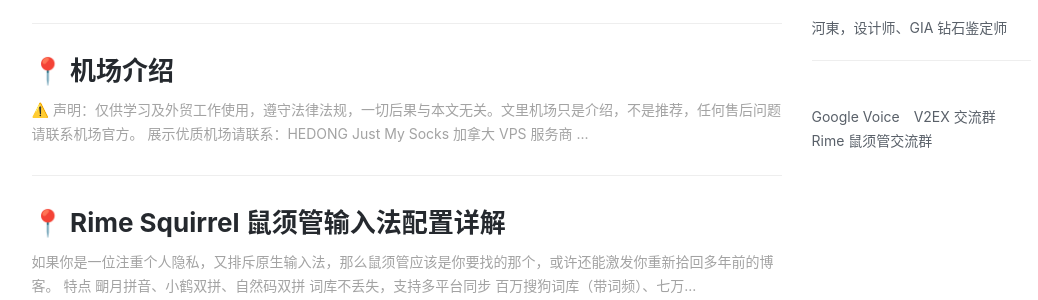
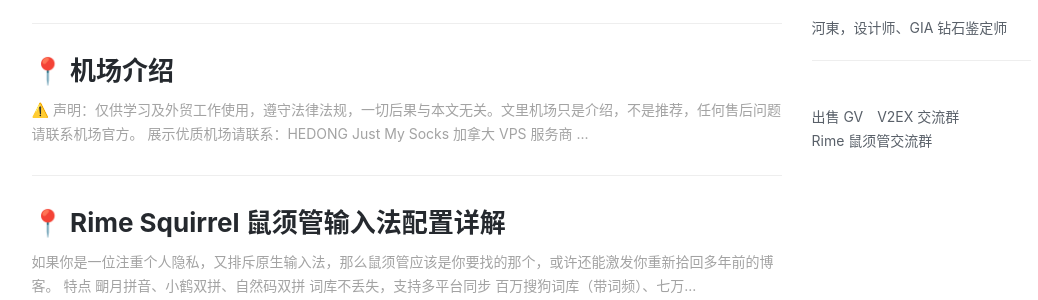
Before and after one commit to ssnhd/ssnhd.github.io, a Jekyll site: the page built from index.html, in a window 1280 px wide and 900 px high, scrolled down 719 px. Shown: the part 152-452 px from the top of the window, without its empty margins (136-1174 px from the left). Built offline with Jekyll 4.4.1, drawn with Linux system fonts in a browser that asks for light colours; nearby versions of some CDN libraries; the list of posts is cut into pages by our own code; comment, search, counter and statistics services are not loaded.

Commit message:
Update _config.yml

```diff
--- a/_config.yml
+++ b/_config.yml
@@ -92,7 +92,7 @@
 # Friends 友链
 friends:
   [
-    { title: "Google Voice", href: "https://t.me/gvstore/" },
-    { title: "V2EX 交流群", href: "https://t.me/V2EXO/" },
+    { title: " 出售 GV", href: "https://t.me/gvstore/" },
+    { title: "V2EX 交流群", href: "https://t.me/V2EXPro/" },
     { title: "Rime 鼠须管交流群", href: "https://t.me/rimeim/" },
   ]
```
